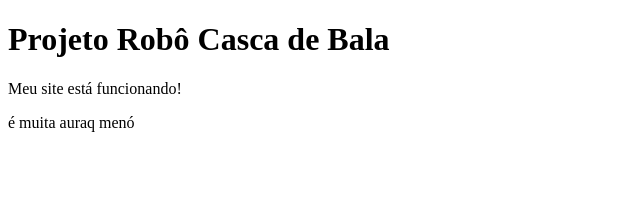
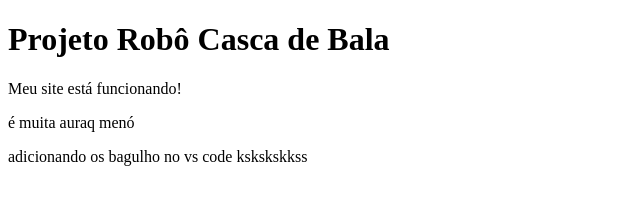
Before and after one commit to otaviodevpc/repositoriorobo, a plain HTML site: page index.html in a window 1280 px wide. Shown: the whole page, without its empty margins (0-640 px from the left). Drawn offline with Linux system fonts and the light colour scheme.

Commit message:
Add new paragraph to index.html

```diff
--- a/index.html
+++ b/index.html
@@ -8,5 +8,6 @@
     <h1>Projeto Robô Casca de Bala</h1>
     <p>Meu site está funcionando!</p>
     <p> é muita auraq menó</p>
+    <p> adicionando os bagulho no vs code kskskskkss</p>
 </body>
 </html>
```
